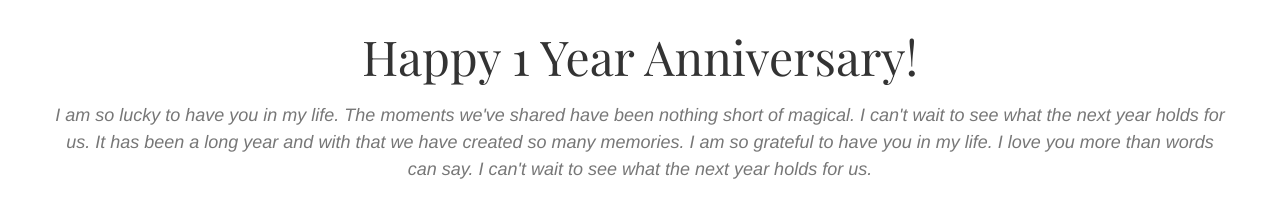
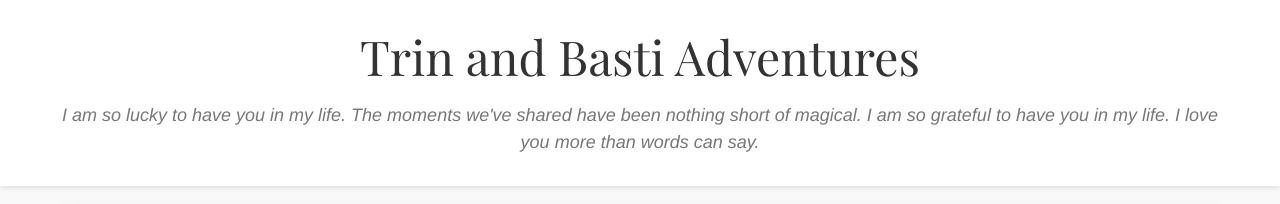
Before and after one commit to KuyaBasti/Anniversary, a Next.js app: page / in a window 1280 px wide. Shown: the top 204 px of the page. Built offline with nearby package versions, Linux system fonts and the light colour scheme; grey boxes are pictures that could not be loaded; a web font is replaced by a local one.

Commit message:
changed the title and header

```diff
--- a/src/components/Header.tsx
+++ b/src/components/Header.tsx
@@ -19,7 +19,7 @@ export default function Header() {
           margin: '0',
           color: '#333'
         }}>
-          Happy 1 Year Anniversary!
+          Trin and Basti Adventures
         </h1>
         <p style={{
           fontStyle: 'italic',
@@ -27,7 +27,9 @@ export default function Header() {
           fontSize: '18px',
           color: '#777'
         }}>
-          I am so lucky to have you in my life. The moments we've shared have been nothing short of magical. I can't wait to see what the next year holds for us. It has been a long year and with that we have created so many memories. I am so grateful to have you in my life. I love you more than words can say. I can't wait to see what the next year holds for us.
+          I am so lucky to have you in my life. The moments we've shared have been nothing
+          short of magical. I am so grateful to have you in my life.
+          I love you more than words can say.
         </p>
       </div>
     </header>
```
